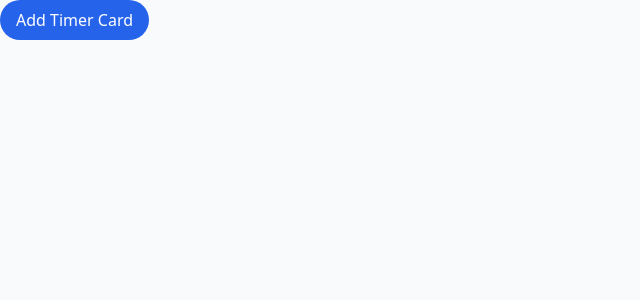
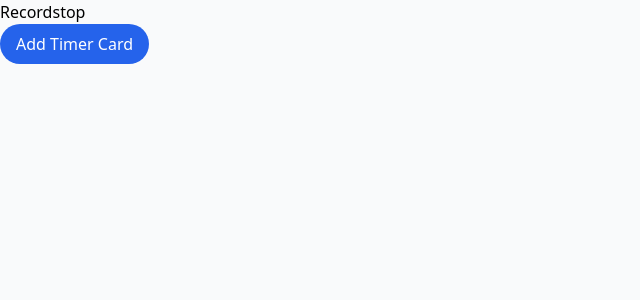
Before and after one commit to himanshunegi378/branching-timer-web-app, a React (Create React App) app: page / in a window 1280 px wide. Shown: the top 300 px of the page, without its empty margins (0-640 px from the left). Built offline with nearby package versions, Linux system fonts and the light colour scheme; what tailwindcss-elevation would draw is missing.

Commit message:
added custom recording function for timers.

```diff
--- a/package.json
+++ b/package.json
@@ -10,6 +10,7 @@
     "@testing-library/react": "^9.5.0",
     "@testing-library/user-event": "^7.2.1",
     "@types/immutable": "^3.8.7",
+    "@types/sass": "^1.16.0",
     "bootstrap": "^4.5.0",
     "classnames": "^2.2.6",
     "hover.css": "^2.3.2",
@@ -33,6 +34,7 @@
     "redux-persist": "^6.0.0",
     "rx": "^4.1.0",
     "rxjs": "^6.5.5",
+    "sass": "^1.32.8",
     "tailwindcss-elevation": "^1.0.1",
     "treantjs": "^1.0.0",
     "uuid": "^8.1.0"
@@ -70,6 +72,7 @@
     "@tailwindcss/postcss7-compat": "^2.0.3",
     "@testing-library/react-hooks": "^5.0.3",
     "@types/autoprefixer": "^10.2.0",
+    "@types/dom-mediacapture-record": "^1.0.7",
     "@types/howler": "^2.2.1",
     "@types/react": "^17.0.2",
     "@types/react-dom": "^17.0.1",
--- a/src/App.jsx
+++ b/src/App.jsx
@@ -1,7 +1,10 @@
-import React, { useState, useEffect } from "react";
+import React, { useState, useEffect, useContext } from "react";
 import "./App.css";
 import { v1 as uuidv1 } from "uuid";
 import TimerCard from "./component/timerCard/TimerCard";
+import useAudioRecorder from "./hooks/useAudioRecorder";
+import AudioProvider from "./providers/audioProvider";
+import { AudioStoreContext } from "./contexts/audioContext";
 
 function App(props) {
   const [timerCardsList, setTimerCardsList] = useState([]);
@@ -21,9 +24,35 @@ function App(props) {
     document.body.classList.add("page-loaded");
     document.body.classList.add("bg-gray-50");
   }, []);
+  const { audioStore, addAudio } = useContext(AudioStoreContext);
 
+  const { record, stopRecording, audioBlob } = useAudioRecorder();
+  useEffect(() => {
+    if (audioBlob) {
+      addAudio(audioBlob);
+    }
+  }, [audioBlob]);
   return (
     <div>
+      <div>
+        {audioStore &&
+          Object.keys(audioStore).map((audioId) => {
+            return (
+              <audio
+                src={URL.createObjectURL(audioStore[audioId])}
+                type="audio/wav"
+                controls
+              ></audio>
+            );
+          })}
+
+        <button onClick={record}>Record</button>
+        <button
+          onClick={stopRecording}
+        >
+          stop
+        </button>
+      </div>
       <button
         className="select-none bg-blue-600 text-white px-4 py-2 rounded-full"
         onClick={() => {
--- a/src/component/timer/Timer.jsx
+++ b/src/component/timer/Timer.jsx
@@ -6,6 +6,8 @@ function Timer(props) {
     onNameChange,
     onTimeChange,
     onDelete,
+    onRecordStart,
+    onRecordStop,
     id,
     name,
     time,
@@ -16,6 +18,7 @@ function Timer(props) {
   const [secs, setSecs] = useState();
   const [editTitle, setEditTitle] = useState(() => false);
   const [titleBgColor, setTitleBgColor] = useState("alert-info");
+  const [isRecording, setIsRecording] = useState(false);
 
   useEffect(() => {
     if (!time) return;
@@ -66,6 +69,17 @@ function Timer(props) {
             ) : (
               name
             )}
+          </div>
+          <div>
+            <button
+              onClick={() => {
+                const action = isRecording ? onRecordStop : onRecordStart;
+                action();
+                setIsRecording(!isRecording);
+              }}
+            >
+              {isRecording ? 'Stop' : 'Record'}
+            </button>
           </div>
           <div>
             <button
--- a/src/component/timerCard/TimerCard.jsx
+++ b/src/component/timerCard/TimerCard.jsx
@@ -7,11 +7,13 @@ import { LoopButton } from "./loopButton";
 import StopButton from "./stopButton";
 
 import useTimerCard from "../../hooks/useTimerCards";
+import useAudioRecorder from "../../hooks/useAudioRecorder";
 
 export default function TimerCard(props) {
   const { onDelete, timerCardId } = props;
   const { ...timerCard } = useTimerCard(props.timerCardId);
   const [editTitle, setEditTitle] = useState(() => false);
+  const { record, stopRecording, audioBlob } = useAudioRecorder();
 
   return (
     <div className="mx-4 my-1 bg-white elevation-2 rounded-lg">
@@ -111,14 +113,21 @@ export default function TimerCard(props) {
                 onDelete={(timerId) => {
                   timerCard.removeTimer(timerId);
                 }}
-                onNameChange={
-                  (newName) => timerCard.changeTimerName(timerId, newName)
+                onNameChange={(newName) =>
+                  timerCard.changeTimerName(timerId, newName)
                 }
                 onTimeChange={(newTime) =>
-                  timerCard.chanageTimerTime(timerId,newTime)
+                  timerCard.chanageTimerTime(timerId, newTime)
                 }
                 name={timer.name}
                 time={timer.time}
+                onRecordStart={() => {
+                  record();
+                }}
+                onRecordStop={() => {
+                  const audioBlob = stopRecording();
+                  timerCard.addSound(timerId, audioBlob);
+                }}
               />
             );
           })}
--- /dev/null
+++ b/src/contexts/audioContext.tsx
@@ -0,0 +1,14 @@
+import { createContext, useContext } from "react";
+
+export type audioContextType = {
+  audioStore: { [id in string]: Blob[] };
+  addAudio: (audioBlob: Blob[]) => string;
+};
+
+export const AudioStoreContext = createContext<audioContextType>({
+  audioStore: {},
+  addAudio: (audioBlob) => {
+    return "";
+  },
+});
+// export const useTheme = () => useContext(AudioStoreContext);
--- /dev/null
+++ b/src/hooks/useAudioRecorder.tsx
@@ -0,0 +1,52 @@
+import { useCallback, useRef, useState } from "react";
+
+export default function useAudioRecorder() {
+  const mediaStream = useRef<MediaStream | null>(null);
+  const mediaRecorder = useRef<MediaRecorder | null>(null);
+  const mediaChunks = useRef<Blob[]>([]);
+
+  const [audioBlob, setAudioBlob] = useState<Blob>();
+
+  async function record() {
+    mediaStream.current = await window.navigator.mediaDevices.getUserMedia({
+      audio: true,
+      video: false,
+    });
+
+    mediaChunks.current = [];
+    mediaRecorder.current = new MediaRecorder(mediaStream.current, {
+      mimeType: "audio/webm",
+    });
+
+    mediaRecorder.current.addEventListener("dataavailable", function (e) {
+      if (e.data.size > 0) {
+        mediaChunks.current.push(e.data);
+      }
+    });
+
+    mediaRecorder.current.addEventListener("stop", function (e) {
+      if (!mediaChunks.current) return;
+      let [sampleChunk] = mediaChunks.current;
+      setAudioBlob(new Blob(mediaChunks.current, { type: sampleChunk.type }));
+    });
+
+    mediaRecorder.current.start(100);
+  }
+
+  const stopRecording = function () {
+    if (mediaRecorder.current) {
+      mediaRecorder.current.stop();
+      mediaRecorder.current = null;
+    }
+
+    if (mediaStream.current) {
+      mediaStream.current.getTracks().forEach((track) => track.stop());
+      mediaStream.current = null;
+    }
+
+    const [sameplChunk] = mediaChunks.current;
+    return new Blob(mediaChunks.current, { type: sameplChunk.type });
+  };
+
+  return { record, stopRecording, audioBlob };
+}
--- a/src/hooks/useSoundPlayer.tsx
+++ b/src/hooks/useSoundPlayer.tsx
@@ -1,31 +1,30 @@
-import { useRef, useState } from "react"
-import { Howl } from "howler"
+import { useRef, useState } from "react";
+import { Howl } from "howler";
 export default function useSoundPlayer() {
-    const [playerId, setPlayerId] = useState<number>(-1)
-    const playerRef = useRef<Howl | null>(null)
+  const [playerId, setPlayerId] = useState<number>(-1);
+  const playerRef = useRef<Howl | null>(null);
 
   function play(sound: string, time: number) {
-        playerRef.current = new Howl({ src: [sound] })
-        const handleId = playerRef.current.play()
+    playerRef.current = new Howl({ src: [sound], format: ["webm"] });
+    const handleId = playerRef.current.play();
     if (time) {
       setTimeout(() => {
-                if (!playerRef.current) return
-                playerRef.current.stop(handleId)
-            }, time*1000);
+        if (!playerRef.current) return;
+        playerRef.current.stop(handleId);
+      }, time * 1000);
     }
-        setPlayerId(handleId)
+    setPlayerId(handleId);
   }
 
   function pause() {
-        if (!playerRef.current) return
-        playerRef.current.pause(playerId)
+    if (!playerRef.current) return;
+    playerRef.current.pause(playerId);
   }
 
   function stop() {
-        if (!playerRef.current) return
-        playerRef.current.stop(playerId)
+    if (!playerRef.current) return;
+    playerRef.current.stop(playerId);
   }
 
-    return { play, pause, stop }
-
+  return { play, pause, stop };
 }
--- a/src/hooks/useTimerCards.tsx
+++ b/src/hooks/useTimerCards.tsx
@@ -1,4 +1,4 @@
-import { useEffect, useRef, useState } from "react";
+import { useContext, useEffect, useRef, useState } from "react";
 import CountdownTimer from "../lib/countdownTimer";
 import showNotification from "../utils/notification";
 import useSoundPlayer from "./useSoundPlayer";
@@ -6,8 +6,10 @@ import useTimerGroup from "./useTimerGroup";
 //@ts-ignore
 import defaultSound from "./alarm.mp3";
 import { localStorage } from "../utils/localStorage";
+import { AudioStoreContext } from "../contexts/audioContext";
 
 export default function useTimerCard(id: string, name = "Unnamed") {
+  const { audioStore, addAudio } = useContext(AudioStoreContext);
   const { timerGroupStore, timerStore, ...timerGroup } = useTimerGroup(
     id,
     name
@@ -15,6 +17,7 @@ export default function useTimerCard(id: string, name = "Unnamed") {
   const [timerCardData, setTimerCardData] = useState({
     looping: false,
     status: "stopped",
+    alarmSound: {},
   });
   const [runningTimer, setRunningTimer] = useState({
     currentTimerId: "",
@@ -25,6 +28,7 @@ export default function useTimerCard(id: string, name = "Unnamed") {
   const [onTimerFinished, setOnTimerFinished] = useState(false); //everytime var change it value from false to true next timer is played if constraints satisfied
   const runningTimerRef = useRef(runningTimer); //only used for purpose of storing data to save it later in localstorage
   const timerCardDataRef = useRef(timerCardData); //only used when storing data to local storage
+  const customSoundsRef = useRef<{ [timerId in string]: Blob[] }>({});
   const { play, pause, stop } = useSoundPlayer();
   //to save running timer data before it is closed
   useEffect(() => {
@@ -148,7 +152,15 @@ export default function useTimerCard(id: string, name = "Unnamed") {
       showNotification(
         `${timerGroupStore.name} => ${timerData.name} | completed`
       );
-      play(defaultSound, 2);
+
+      play(
+        (customSoundsRef.current[runningTimerRef.current.currentTimerId] &&
+          URL.createObjectURL(
+            customSoundsRef.current[runningTimerRef.current.currentTimerId]
+          )) ||
+          defaultSound,
+        2
+      );
 
       setOnTimerFinished(true);
     });
@@ -188,6 +200,11 @@ export default function useTimerCard(id: string, name = "Unnamed") {
     timerGroup.deleteTimerFromGroup(timerId);
   };
 
+  const addSound = (timerId: string, audioBlob: Blob[]) => {
+    const audioId = addAudio(audioBlob);
+    customSoundsRef.current[timerId] = audioBlob;
+  };
+
   const changeTimerCardName = (newName: string) => {
     timerGroup.changeGroupName(newName);
   };
@@ -199,6 +216,7 @@ export default function useTimerCard(id: string, name = "Unnamed") {
   };
 
   return {
+    addSound,
     addTimer,
     changeTimerCardName,
     removeTimer,
--- a/src/index.js
+++ b/src/index.js
@@ -4,11 +4,14 @@ import App from "./App";
 import SoundPlayerProvider from "./providers/SoundPlayerProvider";
 import * as serviceWorker from "./serviceWorker";
 import "./index.css";
+import AudioProvider from "./providers/audioProvider";
 
 ReactDOM.render(
   <React.StrictMode>
     <SoundPlayerProvider>
-      <App />
+      <AudioProvider>
+        <App />
+      </AudioProvider>
     </SoundPlayerProvider>
   </React.StrictMode>,
   document.getElementById("root")
--- /dev/null
+++ b/src/providers/audioProvider.tsx
@@ -0,0 +1,31 @@
+import React, {
+  PropsWithChildren,
+  ReactChild,
+  ReactElement,
+  ReactNode,
+  useRef,
+  useState,
+} from "react";
+import { v4 } from "uuid";
+import { AudioStoreContext, audioContextType } from "../contexts/audioContext";
+
+function AudioProvider(props: PropsWithChildren<{}>) {
+  const { children } = props;
+  const [audioStore, setAudioStore] = useState  <{ [id in string]: Blob[] }>({});
+
+  function addAudio(audioBlob: Blob[]) {
+    const id = v4();
+    setAudioStore({ ...audioStore, [id]: audioBlob });
+    return id;
+  }
+
+  return (
+    <AudioStoreContext.Provider
+      value={{ audioStore: audioStore, addAudio }}
+    >
+      {children}
+    </AudioStoreContext.Provider>
+  );
+}
+
+export default AudioProvider;
```
Also changed, not shown: 1 other file (tests, documents, lock files or other folders). Lines whose indentation alone changed are shown as unchanged.
